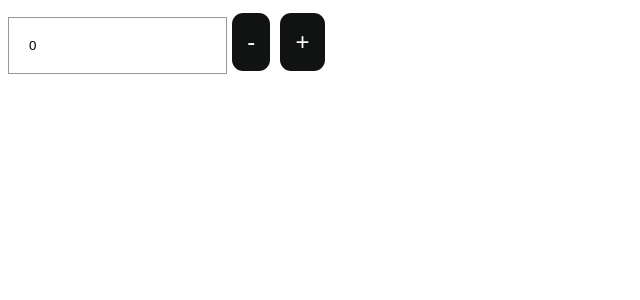
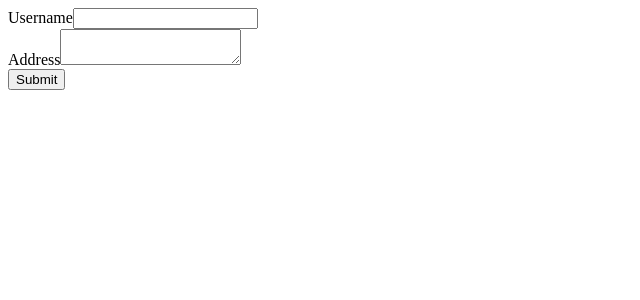
Before and after one commit to Deeksha-Singh1/ReactJs-Practice, a React (Create React App) app in the folder myapp/: page / in a window 1280 px wide. Shown: the top 300 px of the page, without its empty margins (0-640 px from the left). Built offline with nearby package versions, Linux system fonts and the light colour scheme.

Commit message:
react js practice

```diff
--- /dev/null
+++ b/myapp/src/FormsComponent/App.js
@@ -0,0 +1,15 @@
+import React, { Component } from 'react'
+import Forms from './Forms'
+
+
+export class App extends Component {
+  render() {
+    return (
+      <div>
+        <Forms> </Forms>
+      </div>
+    )
+  }
+}
+
+export default App
--- /dev/null
+++ b/myapp/src/FormsComponent/Forms.jsx
@@ -0,0 +1,49 @@
+import React, { Component } from 'react'
+
+export class Forms extends Component {
+
+  constructor(props){
+    super(props)
+    this.state = {
+      username : '',
+      address : ''
+    }
+  }
+
+  handleUsername = (event)=>{
+    this.setState({
+      username : event.target.value
+    });
+  }
+
+  handleAddress = (event)=>{
+    this.setState({
+      address : event.target.value
+    });
+  }
+
+ handleSubmit =(event)=>{
+    alert(`${this.state.username} ${this.state.address}`)
+    event.preventDefault();
+  }
+
+  render() {
+    return (
+      <form onSubmit={this.handleSubmit}  >
+        <div >
+          <label >Username</label>
+          <input type="text"  value={this.state.username} onChange={this.handleUsername}/>
+        </div>
+
+        <div>
+          <label >Address</label>
+          <textarea type="text"  value={this.state.address} onChange={this.handleAddress}/>
+        </div>
+
+        <button >Submit</button>
+      </form>
+    )
+  }
+}
+
+export default Forms
--- a/myapp/src/index.js
+++ b/myapp/src/index.js
@@ -1,6 +1,6 @@
 import React from 'react';
 import ReactDOM from 'react-dom/client';
-import App from './IncrementDecrementWithTheUseOfHooks/App';
+import App from './FormsComponent/App';
 
 const root = ReactDOM.createRoot(document.getElementById('root'));
 root.render(
```
